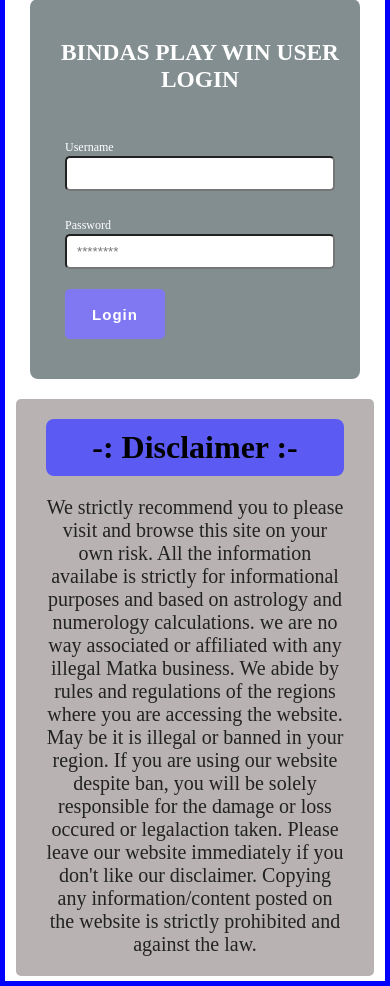
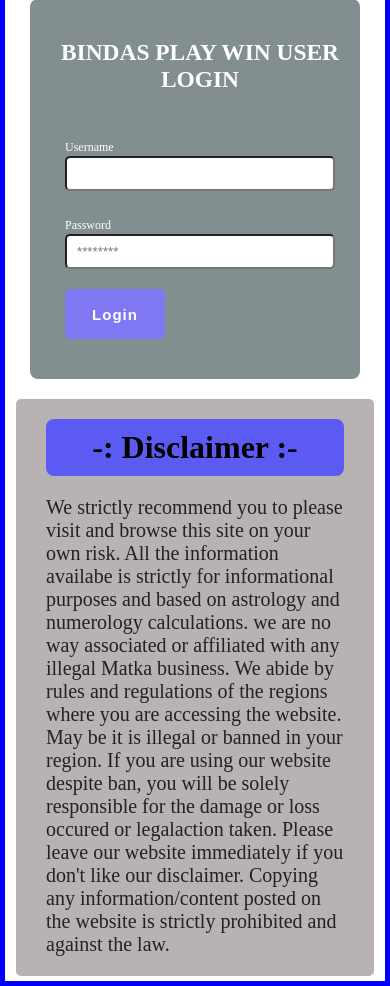
Before and after one commit to Prince-685/BindasPlay, a Django app: page / in a window 390 px wide. Shown: the part 208-1194 px from the top of the page. Run offline with Django 4.2, Linux system fonts and the light colour scheme; data that the repository does not hold is empty.

Commit message:
Giving final touch

```diff
--- a/assets/userinterface.css
+++ b/assets/userinterface.css
@@ -205,7 +205,7 @@ main .form{
     background: rgb(184, 178, 178);
     padding: 2rem 3rem;
     border-radius:0.5rem;
-    text-align: center;
+    text-align: left;
     margin: 0rem 2rem;
     margin-top: 2rem;
 }
@@ -218,6 +218,7 @@ main .form{
     padding: 1rem;
     border-radius: .8rem;
     margin-bottom: 2rem;
+    text-align: center;
 }
 
 .content{
@@ -310,9 +311,9 @@ main .form{
     .disclaimer{
         padding: 2rem 3rem;
         border-radius:0.5rem;
-        text-align: center;
         margin: 0rem 0.6rem;
         margin-top: 2rem;
+        font-size: 1.5rem;
     }
 
 }
```
